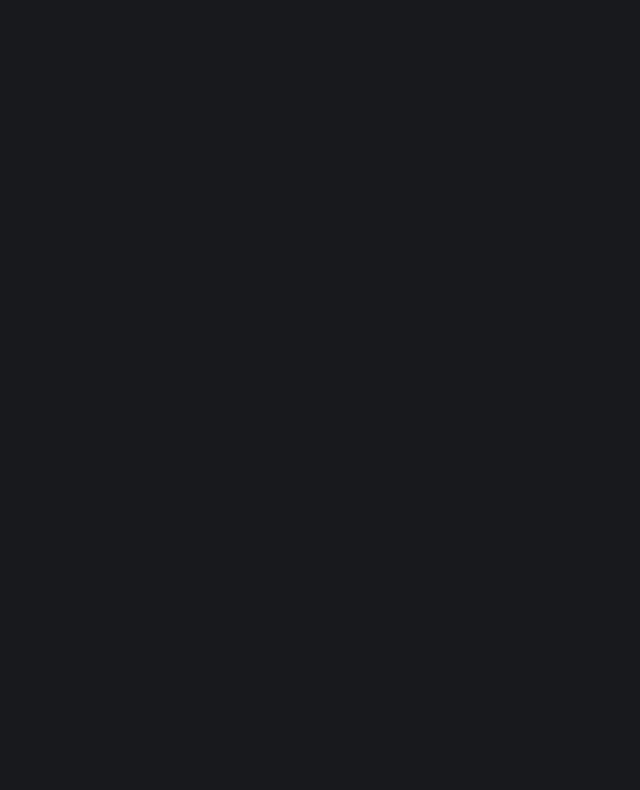
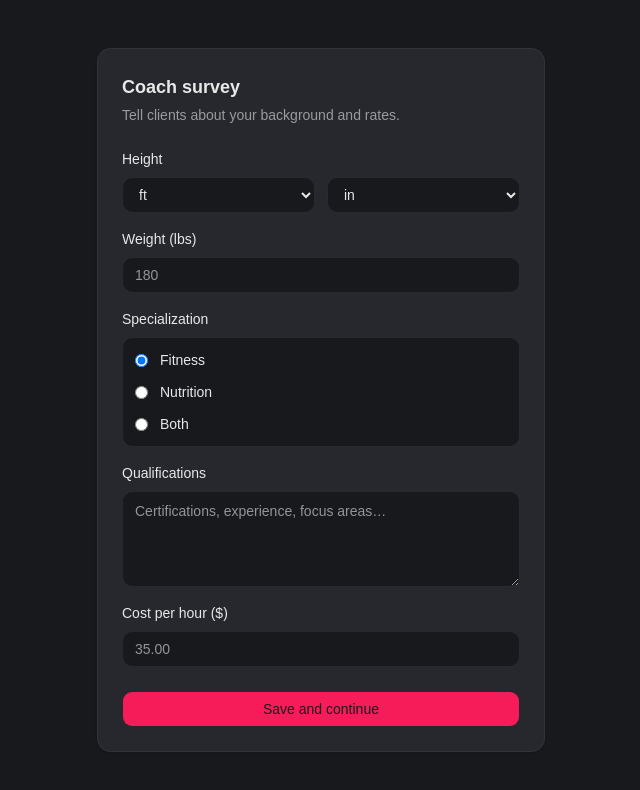
Before and after one commit to cs490-groupproj/frontend, a React (Vite) app: page /coachSurvey in a window 1280 px wide. Before the commit this address had no page. Shown: the top 790 px of the page, without its empty margins (319-959 px from the left). Built offline with nearby package versions, Linux system fonts and the light colour scheme.

Commit message:
Coach survey added

```diff
--- a/src/App.jsx
+++ b/src/App.jsx
@@ -3,6 +3,7 @@ import { Routes, Route } from "react-router-dom";
 import BrowseCoaches from "./pages/ClientDashboard/components/BrowseCoaches.jsx";
 import ClientDashboard from "./pages/ClientDashboard/ClientDashboard.jsx";
 import ClientSurvey from "./pages/SignUp_Login/ClientSurvey.jsx";
+import CoachSurvey from "./pages/SignUp_Login/CoachSurvey.jsx";
 import LandingPage from "./pages/LandingPage/LandingPage.jsx";
 
 import LogIn from "./pages/SignUp_Login/LogIn.jsx";
@@ -32,6 +33,7 @@ const App = () => {
       <Route path="/login" element={<LogIn />} />
       <Route path="/signup" element={<SignUp />} />
       <Route path="/clientSurvey" element={<ClientSurvey />} />
+      <Route path="/coachSurvey" element={<CoachSurvey />} />
     </Routes>
   );
 };
--- /dev/null
+++ b/src/pages/SignUp_Login/CoachSurvey.jsx
@@ -0,0 +1,238 @@
+import React, { useState } from "react";
+import { useNavigate } from "react-router-dom";
+import { Button } from "@/components/ui/button";
+
+const SPECIALIZATIONS = [
+  { value: "fitness", label: "Fitness" },
+  { value: "nutrition", label: "Nutrition" },
+  { value: "both", label: "Both" },
+];
+
+const CoachSurvey = () => {
+  const navigate = useNavigate();
+
+  const feetOptions = [3, 4, 5, 6, 7, 8, 9];
+  const inchOptions = [0, 1, 2, 3, 4, 5, 6, 7, 8, 9, 10, 11];
+
+  const [heightFeet, setHeightFeet] = useState("");
+  const [heightInches, setHeightInches] = useState("");
+  const [weightLbs, setWeightLbs] = useState("");
+  const [specialization, setSpecialization] = useState("fitness");
+  const [qualifications, setQualifications] = useState("");
+  const [costPerHour, setCostPerHour] = useState("");
+
+  const inputClass =
+    "border-input bg-background text-foreground ring-ring/50 " +
+    "placeholder:text-muted-foreground focus-visible:border-ring h-9 " +
+    "w-full rounded-lg border px-3 text-sm outline-none focus-visible:ring-3";
+
+  const selectClass =
+    "border-input bg-background placeholder:text-muted-foreground " +
+    "text-foreground ring-ring/50 focus-visible:border-ring h-9 w-full " +
+    "rounded-lg border px-3 text-sm outline-none focus-visible:ring-3";
+
+  const handleSubmit = async (e) => {
+    e.preventDefault();
+
+    const payload = {
+      heightFeet: heightFeet === "" ? null : Number(heightFeet),
+      heightInches: heightInches === "" ? null : Number(heightInches),
+      heightInInches:
+        heightFeet === "" || heightInches === ""
+          ? null
+          : Number(heightFeet) * 12 + Number(heightInches),
+      weightLbs: weightLbs === "" ? null : Number(weightLbs),
+      specialization,
+      qualifications: qualifications.trim() || null,
+      costPerHour: costPerHour === "" ? null : Number(costPerHour),
+    };
+
+    console.log("coach survey payload", payload);
+
+    // TODO: replace with backend endpoint + Authorization header
+    const endpoint = "/api/coach/survey";
+    try {
+      const res = await fetch(endpoint, {
+        method: "POST",
+        headers: { "Content-Type": "application/json" },
+        body: JSON.stringify(payload),
+      });
+      if (!res.ok) {
+        const text = await res.text();
+        console.error("coach survey failed:", res.status, text);
+      }
+    } catch (err) {
+      console.error("coach survey request error:", err);
+    }
+
+    navigate("/", { replace: true });
+  };
+
+  return (
+    <div
+      className="bg-background flex min-h-screen items-center justify-center
+        px-4 py-10"
+    >
+      <div
+        className="border-border bg-card w-full max-w-md rounded-xl border p-6
+          shadow-sm"
+      >
+        <div>
+          <h2 className="text-card-foreground text-lg font-semibold">
+            Coach survey
+          </h2>
+          <p className="text-muted-foreground mt-1 text-sm">
+            Tell clients about your background and rates.
+          </p>
+        </div>
+
+        <form onSubmit={handleSubmit} className="mt-6 flex flex-col gap-4">
+          <div className="flex flex-col gap-2">
+            <label className="text-foreground text-sm font-medium">
+              Height
+            </label>
+            <div className="flex gap-3">
+              <div className="flex-1">
+                <select
+                  id="coach-survey-height-feet"
+                  name="heightFeet"
+                  value={heightFeet}
+                  onChange={(e) => setHeightFeet(e.target.value)}
+                  className={selectClass}
+                  required
+                >
+                  <option value="" disabled>
+                    ft
+                  </option>
+                  {feetOptions.map((ft) => (
+                    <option key={ft} value={ft}>
+                      {ft} ft
+                    </option>
+                  ))}
+                </select>
+              </div>
+              <div className="flex-1">
+                <select
+                  id="coach-survey-height-inches"
+                  name="heightInches"
+                  value={heightInches}
+                  onChange={(e) => setHeightInches(e.target.value)}
+                  className={selectClass}
+                  required
+                >
+                  <option value="" disabled>
+                    in
+                  </option>
+                  {inchOptions.map((inch) => (
+                    <option key={inch} value={inch}>
+                      {inch} in
+                    </option>
+                  ))}
+                </select>
+              </div>
+            </div>
+          </div>
+
+          <div className="flex flex-col gap-2">
+            <label
+              htmlFor="coach-survey-weight"
+              className="text-foreground text-sm font-medium"
+            >
+              Weight (lbs)
+            </label>
+            <input
+              id="coach-survey-weight"
+              name="weightLbs"
+              type="number"
+              inputMode="numeric"
+              min={1}
+              step={1}
+              value={weightLbs}
+              onChange={(e) => setWeightLbs(e.target.value)}
+              placeholder="180"
+              className={inputClass}
+              required
+            />
+          </div>
+
+          <div className="flex flex-col gap-2">
+            <span className="text-foreground text-sm font-medium">
+              Specialization
+            </span>
+            <div
+              className="border-border bg-background flex flex-col gap-3
+                rounded-lg border p-3"
+            >
+              {SPECIALIZATIONS.map((opt) => (
+                <label
+                  key={opt.value}
+                  className="flex cursor-pointer items-center gap-3
+                    text-sm"
+                >
+                  <input
+                    type="radio"
+                    name="specialization"
+                    value={opt.value}
+                    checked={specialization === opt.value}
+                    onChange={() => setSpecialization(opt.value)}
+                  />
+                  <span>{opt.label}</span>
+                </label>
+              ))}
+            </div>
+          </div>
+
+          <div className="flex flex-col gap-2">
+            <label
+              htmlFor="coach-survey-qualifications"
+              className="text-foreground text-sm font-medium"
+            >
+              Qualifications
+            </label>
+            <textarea
+              id="coach-survey-qualifications"
+              name="qualifications"
+              rows={4}
+              value={qualifications}
+              onChange={(e) => setQualifications(e.target.value)}
+              placeholder="Certifications, experience, focus areas…"
+              className={
+                inputClass +
+                " min-h-[96px] resize-y py-2 leading-relaxed"
+              }
+              required
+            />
+          </div>
+
+          <div className="flex flex-col gap-2">
+            <label
+              htmlFor="coach-survey-rate"
+              className="text-foreground text-sm font-medium"
+            >
+              Cost per hour ($)
+            </label>
+            <input
+              id="coach-survey-rate"
+              name="costPerHour"
+              type="number"
+              inputMode="decimal"
+              min={0}
+              step={0.01}
+              value={costPerHour}
+              onChange={(e) => setCostPerHour(e.target.value)}
+              placeholder="35.00"
+              className={inputClass}
+              required
+            />
+          </div>
+
+          <Button type="submit" className="mt-2 w-full" size="lg">
+            Save and continue
+          </Button>
+        </form>
+      </div>
+    </div>
+  );
+};
+
+export default CoachSurvey;
--- a/src/pages/SignUp_Login/SignUp.jsx
+++ b/src/pages/SignUp_Login/SignUp.jsx
@@ -43,6 +43,8 @@ const SignUp = () => {
 
     if (accountType === "client") {
       navigate("/clientSurvey");
+    } else if (accountType === "coach") {
+      navigate("/coachSurvey");
     }
   };
 
```
